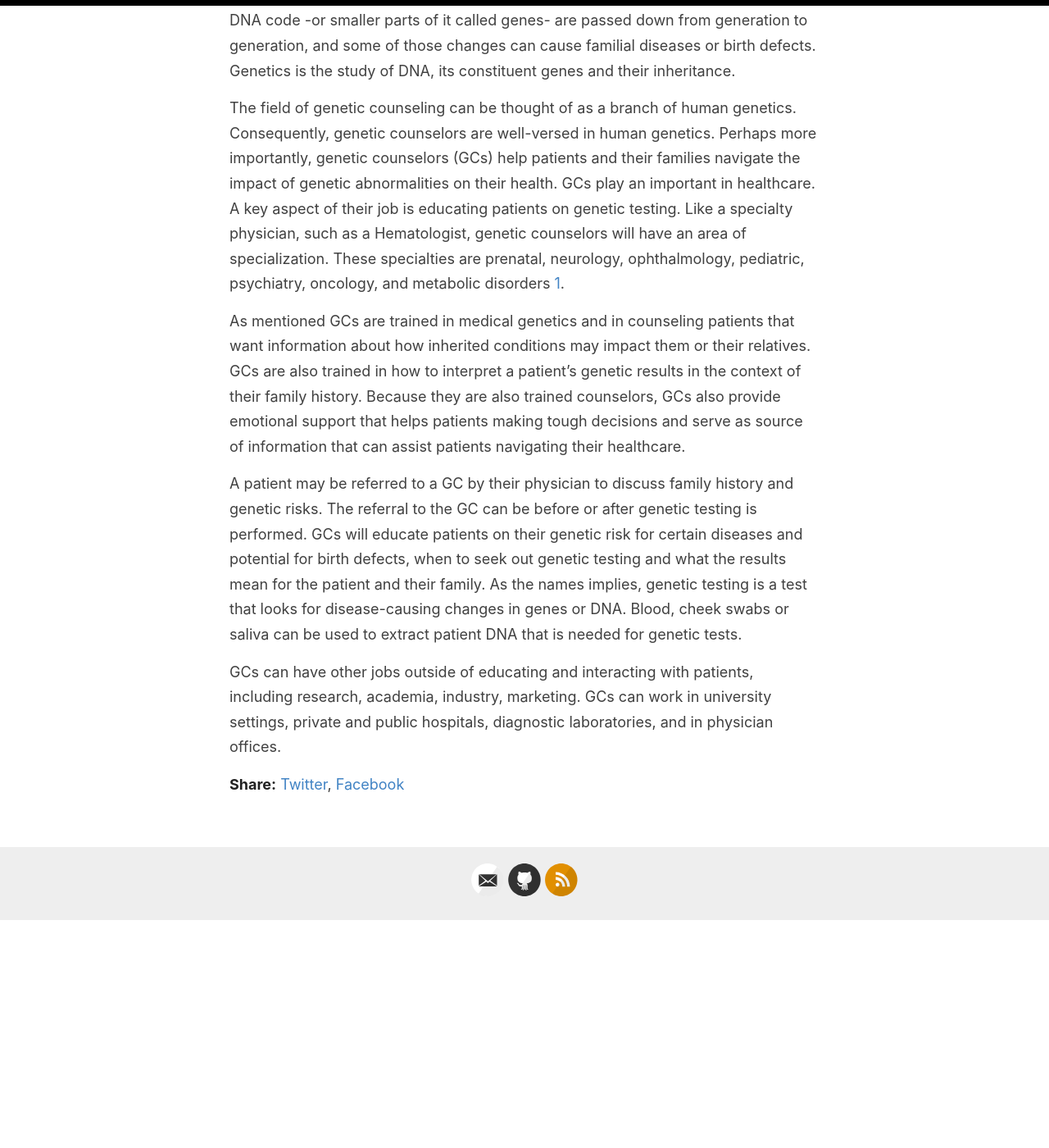
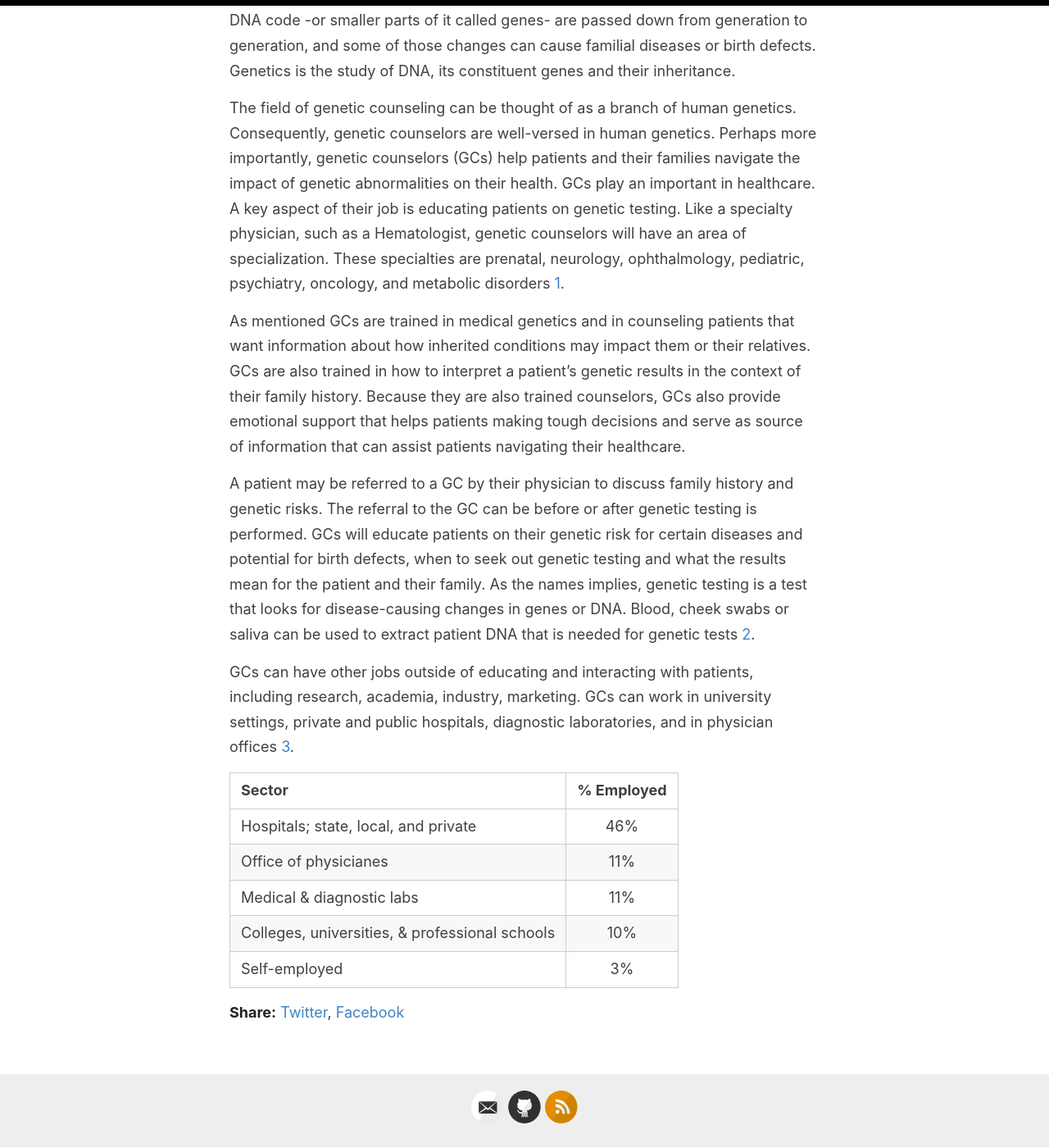
Before and after one commit to estevezb/Exploring-Genetic-Counseling, a Jekyll site: the page built from _posts/2022-03-05-Hello-World.md, in a window 1280 px wide and 1400 px high, scrolled down 427 px. Shown: the whole window at 82% size. Built offline with Jekyll 4.4.1, drawn with Linux system fonts in a browser that asks for light colours; before the commit the page ends 1549 px from its top, so only the background shows below that; some of the changed text lies outside the part shown.

Commit message:
Update 2022-03-05-Hello-World.md

```diff
--- a/_posts/2022-03-05-Hello-World.md
+++ b/_posts/2022-03-05-Hello-World.md
@@ -9,12 +9,23 @@ category: overview
 ------
 DNA is a chemical code that impacts many aspects of our health. Variations in that DNA code -or smaller parts of it called genes- are passed down from generation to generation, and some of those changes can cause familial diseases or birth defects.  Genetics is the study of DNA, its constituent genes and their inheritance.
 
-The field of genetic counseling can be thought of as a branch of human genetics. Consequently, genetic counselors are well-versed in human genetics. Perhaps more importantly, genetic counselors (GCs) help patients and their families navigate the impact of genetic abnormalities on their health. GCs play an important in healthcare. A key aspect of their job is educating patients on genetic testing. Like a specialty physician, such as a Hematologist, genetic counselors will have an area of specialization. These specialties are prenatal, neurology, ophthalmology, pediatric, psychiatry, oncology, and metabolic disorders [1].
+The field of genetic counseling can be thought of as a branch of human genetics. Consequently, genetic counselors are well-versed in human genetics. Perhaps more importantly, genetic counselors (GCs) help patients and their families navigate the impact of genetic abnormalities on their health. GCs play an important in healthcare. A key aspect of their job is educating patients on genetic testing. Like a specialty physician, such as a Hematologist, genetic counselors will have an area of specialization. These specialties are prenatal, neurology, ophthalmology, pediatric, psychiatry, oncology, and metabolic disorders<sup> [1]</sup>.
 
 As mentioned GCs are trained in medical genetics and in counseling patients that want information about how inherited conditions may impact them or their relatives. GCs are also trained in how to interpret a patient’s genetic results in the context of their family history. Because they are also trained counselors, GCs also provide emotional support that helps patients making tough decisions and serve as source of information that can assist patients navigating their healthcare.
 
-A patient may be referred to a GC by their physician to discuss family history and genetic risks. The referral to the GC can be before or after genetic testing is performed. GCs will educate patients on their genetic risk for certain diseases and potential for birth defects, when to seek out genetic testing and what the results mean for the patient and their family. As the names implies, genetic testing is a test that looks for disease-causing changes in genes or DNA.  Blood, cheek swabs or saliva can be used to extract patient DNA that is needed for genetic tests.
+A patient may be referred to a GC by their physician to discuss family history and genetic risks. The referral to the GC can be before or after genetic testing is performed. GCs will educate patients on their genetic risk for certain diseases and potential for birth defects, when to seek out genetic testing and what the results mean for the patient and their family. As the names implies, genetic testing is a test that looks for disease-causing changes in genes or DNA.  Blood, cheek swabs or saliva can be used to extract patient DNA that is needed for genetic tests<sup> [2]</sup>.
 
-GCs can have other jobs outside of educating and interacting with patients, including research, academia, industry, marketing. GCs can work in university settings, private and public hospitals, diagnostic laboratories, and in physician offices.
+GCs can have other jobs outside of educating and interacting with patients, including research, academia, industry, marketing. GCs can work in university settings, private and public hospitals, diagnostic laboratories, and in physician offices<sup> [3]</sup>.
+
+| Sector        | % Employed    |
+| :------------- |:-------------:|
+| Hospitals; state, local, and private| 46% |
+| Office of physicianes      | 11%      |
+| Medical & diagnostic labs | 11%      |
+|Colleges, universities, & professional schools| 10%
+|Self-employed| 3%
+
 
 [1]: https://www.nsgc.org/About/About-Genetic-Counselors
+[2]: https://www.abgc.net/about-genetic-counseling/
+[3]: https://www.bls.gov/ooh/healthcare/genetic-counselors.htm#tab-3
```
Also changed, not shown: other parts of _posts/2022-03-05-Hello-World.md (+1 -1 lines).
